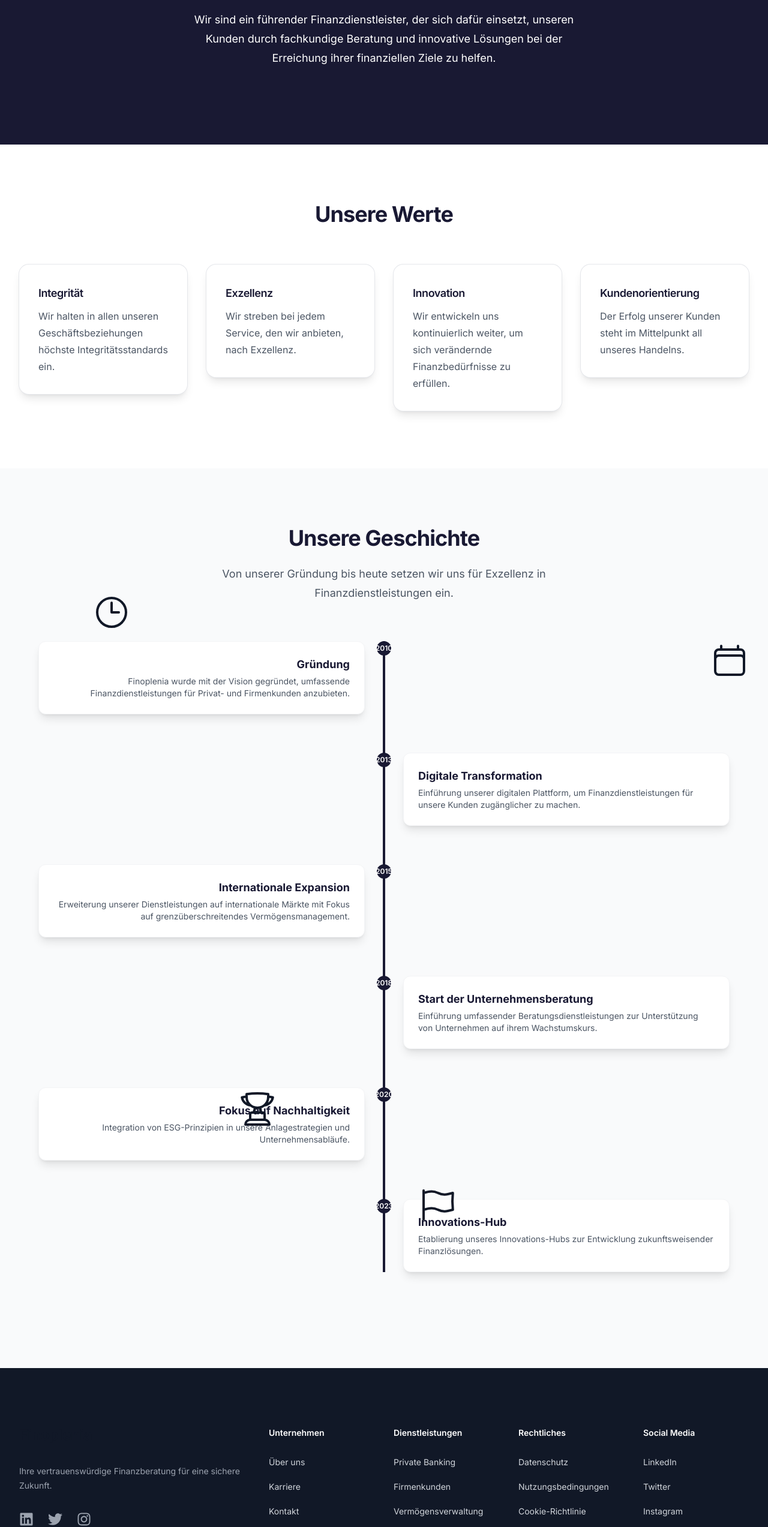
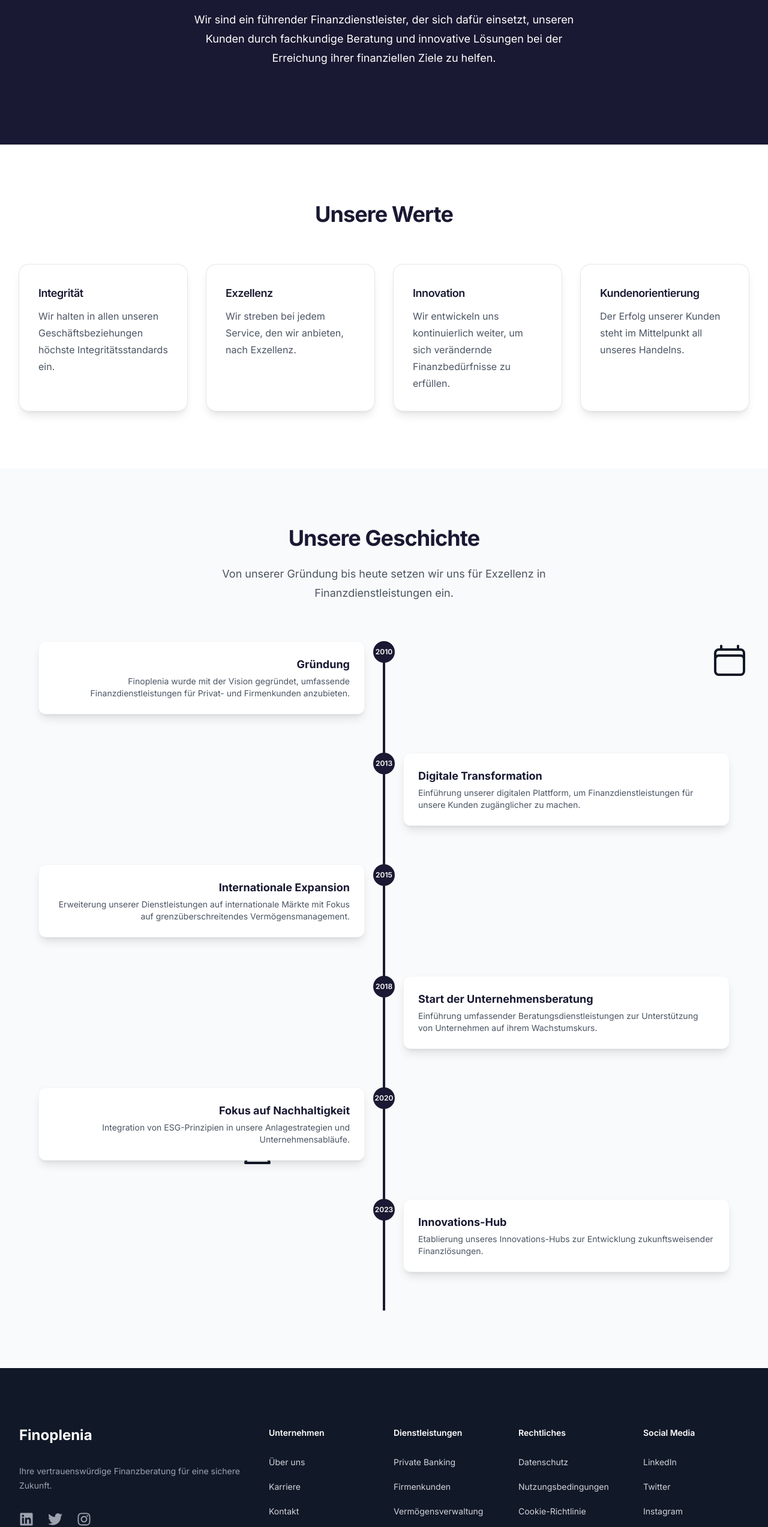
Before and after one commit to gl4ukg/finoplenia, a Next.js app: page /de/about in a window 1280 px wide. Shown: the part 251-2797 px from the top of the page at 60% size. Built offline with nearby package versions, Linux system fonts and the light colour scheme.

Commit message:
ui fixes

```diff
--- a/src/components/Footer.tsx
+++ b/src/components/Footer.tsx
@@ -16,7 +16,7 @@ export function Footer() {
       <div className="container pb-8 pt-16 sm:pt-24">
         <div className="xl:grid xl:grid-cols-3 xl:gap-8">
           <div className="space-y-8">
-            <Link href={`/${locale}`} className=' text-2xl font-bold'>
+            <Link href={`/${locale}`} className='text-white text-2xl font-bold'>
               Finoplenia
             </Link>
             <p className="text-sm leading-6 text-gray-400">
--- a/src/components/HomeClient.tsx
+++ b/src/components/HomeClient.tsx
@@ -97,7 +97,7 @@ export default function HomeClient({ dict, locale, testimonials }: HomeClientPro
   }, []);
 
   return (
-    <main className="flex min-h-screen flex-col">
+    <main className="flex min-h-screen overflow-hidden flex-col">
       <Navigation />
 
       {/* Hero Section */}
@@ -109,7 +109,7 @@ export default function HomeClient({ dict, locale, testimonials }: HomeClientPro
         className="relative pt-28 pb-16 sm:pt-28 sm:pb-24 lg:pb-28 overflow-hidden"
       >
         {/* Background SVG Pattern */}
-        <div className="absolute inset-0 z-10 overflow-hidden">
+        <div className="absolute inset-0 z-10 hidden md:block overflow-hidden">
           <motion.svg
             className="absolute left-[max(50%,25rem)] top-0 h-[64rem] w-[128rem] -translate-x-1/2 stroke-gray-200 [mask-image:radial-gradient(64rem_64rem_at_top,white,transparent)]"
             style={{
@@ -141,7 +141,7 @@ export default function HomeClient({ dict, locale, testimonials }: HomeClientPro
           <div className="absolute z-10 bottom-0 left-0 w-[50%] h-[50%] bg-gradient-to-tr from-primary/5 via-primary/2 to-transparent" />
         </div>
 
-        <div className="bg-white">
+        <div className="relative z-20">
           <div className="relative isolate overflow-hidden bg-gradient-to-b from-primary/20">
             <div className="mx-auto max-w-7xl pb-24 pt-10 sm:pb-32 lg:grid lg:grid-cols-2 lg:gap-x-8 lg:px-8 lg:py-20">
               <motion.div
@@ -172,14 +172,14 @@ export default function HomeClient({ dict, locale, testimonials }: HomeClientPro
                       initial={{ opacity: 0, y: 20 }}
                       animate={{ opacity: 1, y: 0 }}
                       transition={{ duration: 0.6, delay: 0.6 }}
-                      className="mt-10 flex items-center gap-x-6"
+                      className="mt-10 flex flex-wrap items-center gap-6"
                     >
                       <motion.div
                         whileHover={{ scale: 1.05 }}
                         whileTap={{ scale: 0.95 }}
                       >
-                        <Link href={`/${locale}/contact`} className="btn btn-secondary">
-                          {dict.common.getStarted}
+                        <Link href={`/${locale}/calculator`} className="btn btn-secondary">
+                          {dict.common.calculator}
                         </Link>
                       </motion.div>
 
@@ -187,8 +187,8 @@ export default function HomeClient({ dict, locale, testimonials }: HomeClientPro
                         whileHover={{ scale: 1.05 }}
                         whileTap={{ scale: 0.95 }}
                       >
-                        <Link href={`/${locale}/calculator`} className="btn btn-secondary">
-                          {dict.common.calculator}
+                        <Link href={`/${locale}/contact`} className="btn btn-secondary">
+                          {dict.common.getStarted}
                         </Link>
                       </motion.div>
 
@@ -252,7 +252,7 @@ export default function HomeClient({ dict, locale, testimonials }: HomeClientPro
         className="relative py-16 sm:py-24 bg-gray-50 overflow-hidden"
       >
         {/* Floating Icons */}
-        <div className="absolute inset-0 z-10">
+        <div className="absolute inset-0 z-10 hidden md:block">
           {/* Bank Icon */}
           <motion.div
             className="absolute top-20 left-[10%] text-primary/20"
@@ -332,7 +332,7 @@ export default function HomeClient({ dict, locale, testimonials }: HomeClientPro
 
         {/* Background Circles */}
         <motion.div
-          className="absolute inset-0 z-10"
+          className="absolute inset-0 z-10 hidden md:block"
           style={{
             transform: `translateY(${scrollY * 0.05}px)`,
           }}
@@ -426,7 +426,7 @@ export default function HomeClient({ dict, locale, testimonials }: HomeClientPro
       >
         {/* Background Blobs */}
         <motion.div
-          className="absolute inset-0 z-10"
+          className="absolute inset-0 z-10 hidden md:block"
           style={{
             transform: `translateY(${scrollY * -0.05}px)`,
           }}
@@ -444,11 +444,11 @@ export default function HomeClient({ dict, locale, testimonials }: HomeClientPro
             </defs>
           </svg>
         </motion.div>
-        <div className="container">
+        <div className="container relative z-20">
           <div className="mx-auto max-w-2xl text-center">
             <motion.h2
               variants={fadeInUp}
-              className="text-3xl font-bold tracking-tight text-primary sm:text-4xl"
+              className="text-3xl font-bold tracking-tight text-primary sm:text-4xl break-words"
             >
               {dict.home.corporateServices.title}
             </motion.h2>
--- a/src/components/Testimonials.tsx
+++ b/src/components/Testimonials.tsx
@@ -48,7 +48,7 @@ export function Testimonials({ testimonials, isGerman = false }: TestimonialsPro
       <div className="absolute inset-0 z-10">
         {/* Chart Icon */}
         <motion.div
-          className="absolute top-20 left-[10%] text-primary/20"
+          className="absolute top-20 left-[40%] text-primary/20"
           style={{
             transform: `translate(${scrollY * 0.1}px, ${scrollY * -0.05}px)`,
           }}
@@ -123,7 +123,7 @@ export function Testimonials({ testimonials, isGerman = false }: TestimonialsPro
         </motion.div>
       </div>
 
-      <div className="container">
+      <div className="container relative z-20">
         <motion.div
           initial={{ opacity: 0, y: 20 }}
           whileInView={{ opacity: 1, y: 0 }}
--- a/src/components/Timeline.tsx
+++ b/src/components/Timeline.tsx
@@ -30,9 +30,9 @@ export function Timeline({ events, isGerman = false }: TimelineProps) {
   }, []);
 
   return (
-    <div className="relative container mx-auto w-full">
+    <div className="relative container mx-auto w-full overflow-hidden">
       {/* Floating Icons */}
-      <div className="absolute inset-0 z-10">
+      <div className="absolute inset-0 z-10 hidden md:block">
         {/* Clock Icon */}
         <motion.div
           className="absolute top-[-80px] left-[10%] text-primary/20"
@@ -116,17 +116,17 @@ export function Timeline({ events, isGerman = false }: TimelineProps) {
       {events.map((event, index) => (
         <div
           key={event.year}
-          className="relative flex md:flex-row flex-col w-full mb-8 md:mb-16"
+          className="relative z-20 flex md:flex-row flex-col w-full mb-8 md:mb-16"
         >
           {/* Year indicator - centered for desktop, left for mobile */}
-          <div className="absolute w-6 h-6 md:left-1/2 left-4 transform md:-translate-x-1/2 -translate-x-1/2">
+          <div className="absolute w-9 h-9 md:left-1/2 left-0.5 transform md:-translate-x-1/2 -translate-x-1/2">
             <motion.div
               initial={{ opacity: 0, scale: 0 }}
               whileInView={{ opacity: 1, scale: 1 }}
               viewport={{ once: true }}
               transition={{ duration: 0.5 }}
             >
-              <div className="w-6 h-6 bg-primary rounded-full flex items-center justify-center">
+              <div className="w-9 h-9 bg-primary rounded-full flex items-center justify-center">
                 <span className="text-xs font-semibold text-white">{event.year}</span>
               </div>
             </motion.div>
--- a/src/components/ValuesSection.tsx
+++ b/src/components/ValuesSection.tsx
@@ -33,13 +33,14 @@ export function ValuesSection({ title, values }: ValuesSectionProps) {
               whileInView={{ opacity: 1, y: 0 }}
               viewport={{ once: true }}
               transition={{ duration: 0.5, delay: index * 0.1 }}
+              className="flex"
             >
-              <div className="relative flex flex-col gap-6 rounded-2xl bg-white p-8 shadow-lg ring-1 ring-gray-200">
-                <div className="flex flex-col">
+              <div className="relative flex flex-col gap-6 rounded-2xl bg-white p-8 shadow-lg ring-1 ring-gray-200 flex-grow">
+                <div className="flex flex-col h-full">
                   <h3 className="text-lg font-semibold leading-8 tracking-tight text-primary">
                     {value.title}
                   </h3>
-                  <p className="mt-2 text-base leading-7 text-gray-600">
+                  <p className="mt-2 text-base leading-7 text-gray-600 flex-grow">
                     {value.description}
                   </p>
                 </div>
```
